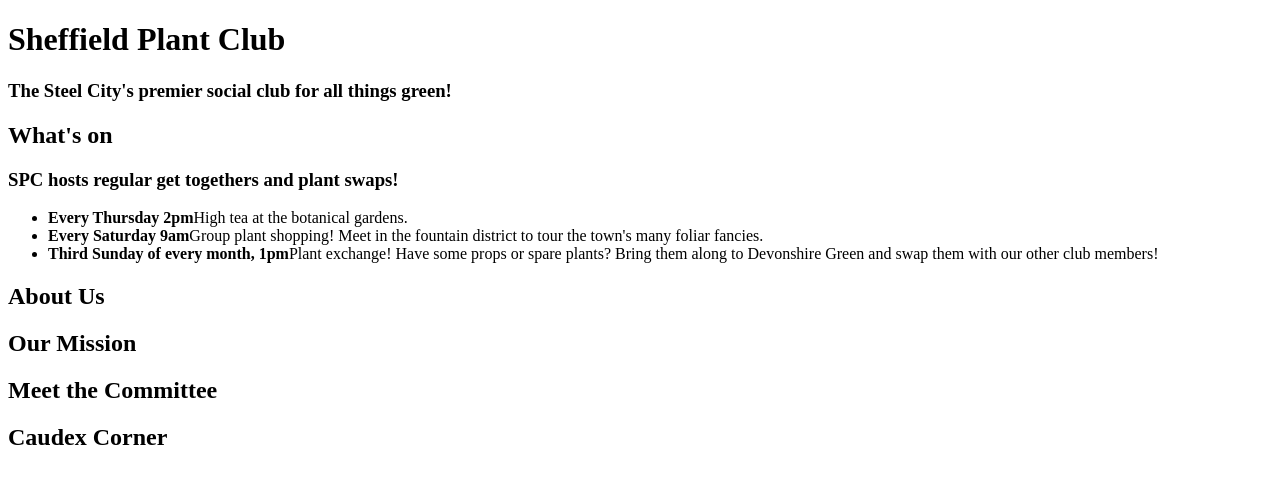
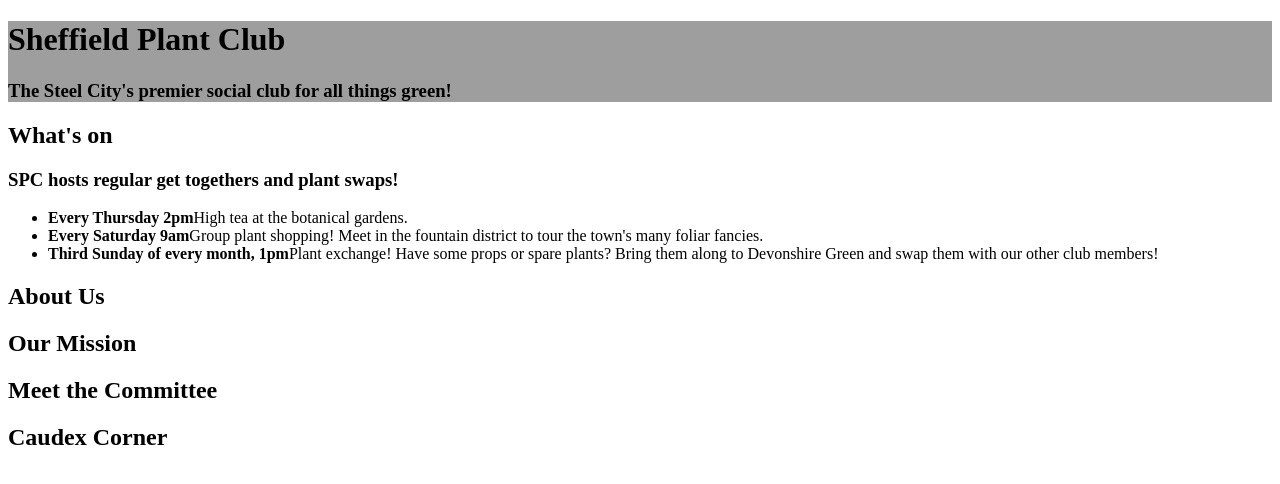
Before and after one commit to LeifSundblad/Plantclub, a plain HTML site: page index.html in a window 1280 px wide. Drawn offline with Linux system fonts and the light colour scheme; the site is published under a folder, as on GitHub Pages, so addresses that start at the root find nothing.

Commit message:
Update Background

```diff
--- a/resources/css/styles.css
+++ b/resources/css/styles.css
@@ -3,6 +3,6 @@ font-family:baskerville;
 }
 
 #welcome{
-    background-image: url("/resources/images/University\ Skyline.jpg");
+    background-image: url("../images/University\ Skyline.jpg");
     background-size: cover;
 }
```
